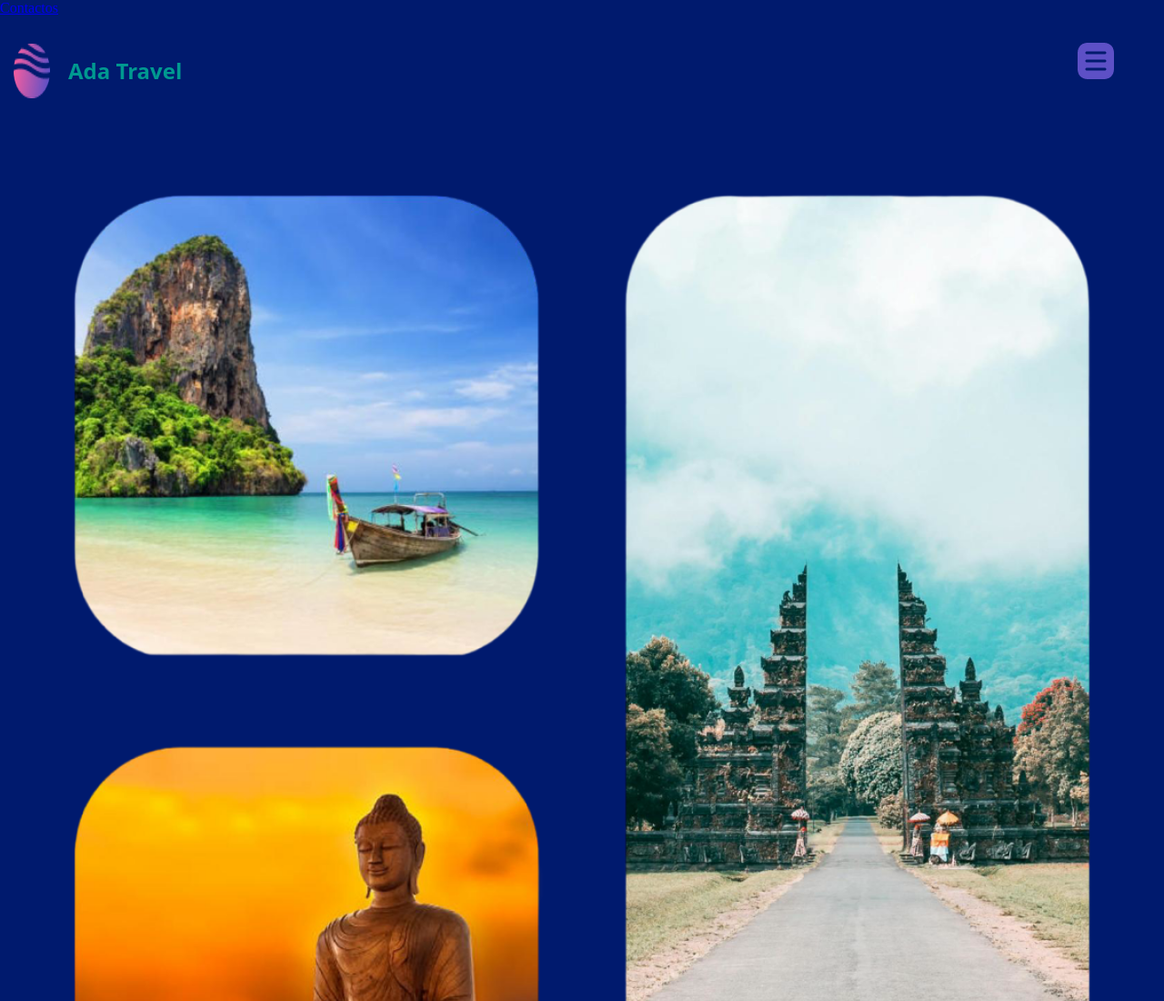
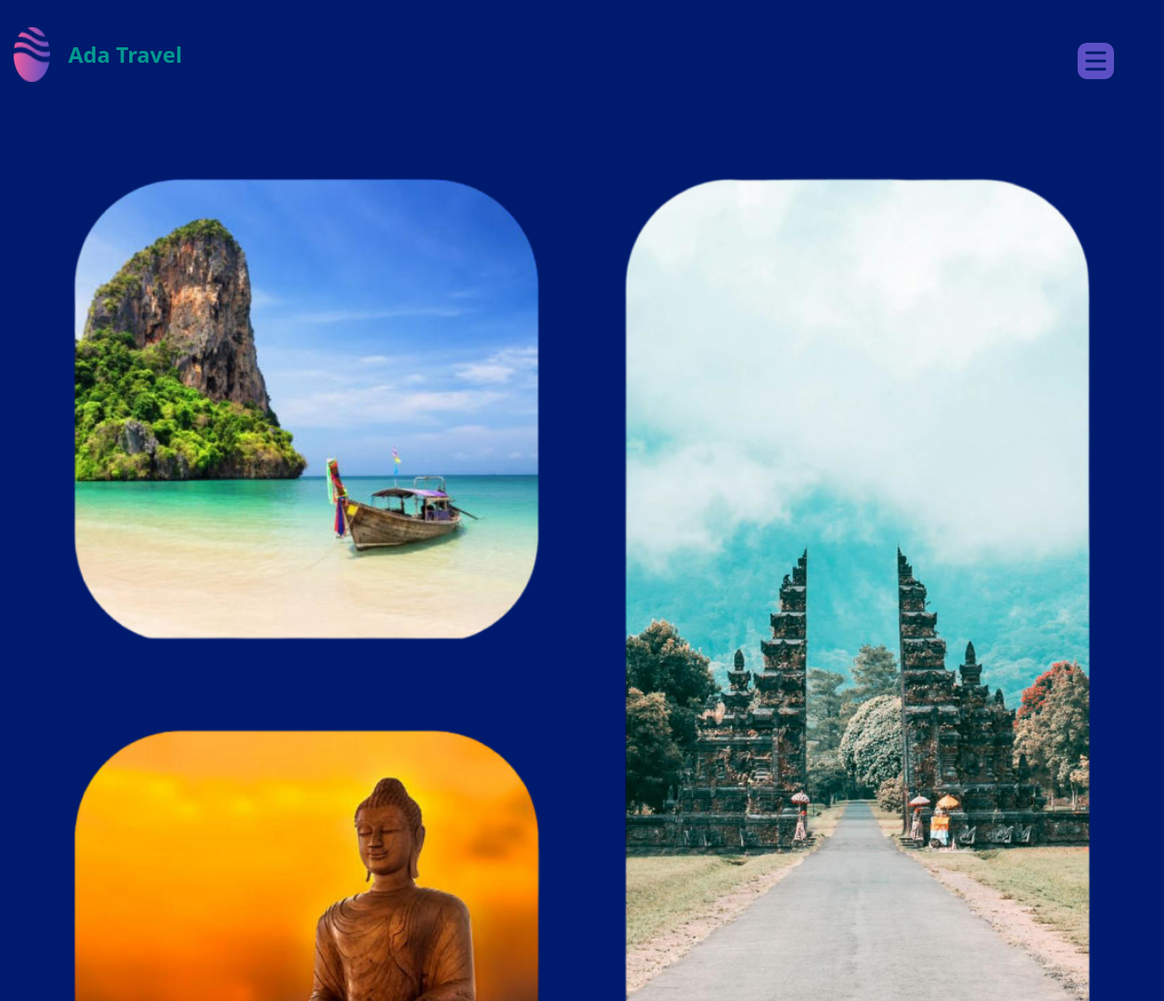
Before and after one commit to LuciaCarballo/project-promo51-module-1-team-4, a website built with Vite: page src/index.html in a window 1280 px wide. Shown: the top 1100 px of the page at 91% size. Built offline with nearby package versions, Linux system fonts and the light colour scheme; a web font is replaced by a local one.

Commit message:
quitar link provisional contactanos

```diff
--- a/src/index.html
+++ b/src/index.html
@@ -20,8 +20,7 @@
   </head>
 
   <body>
-    <!-- Borrar -->
-    <a href="form.html" >Contactos</a>
+
     <load src="./partials/header.html" title="Welcome to Ada Travel" />
 
     <load src="./partials/body.html" />
```
Also changed, not shown: src/form.html (+1 -1 lines).
